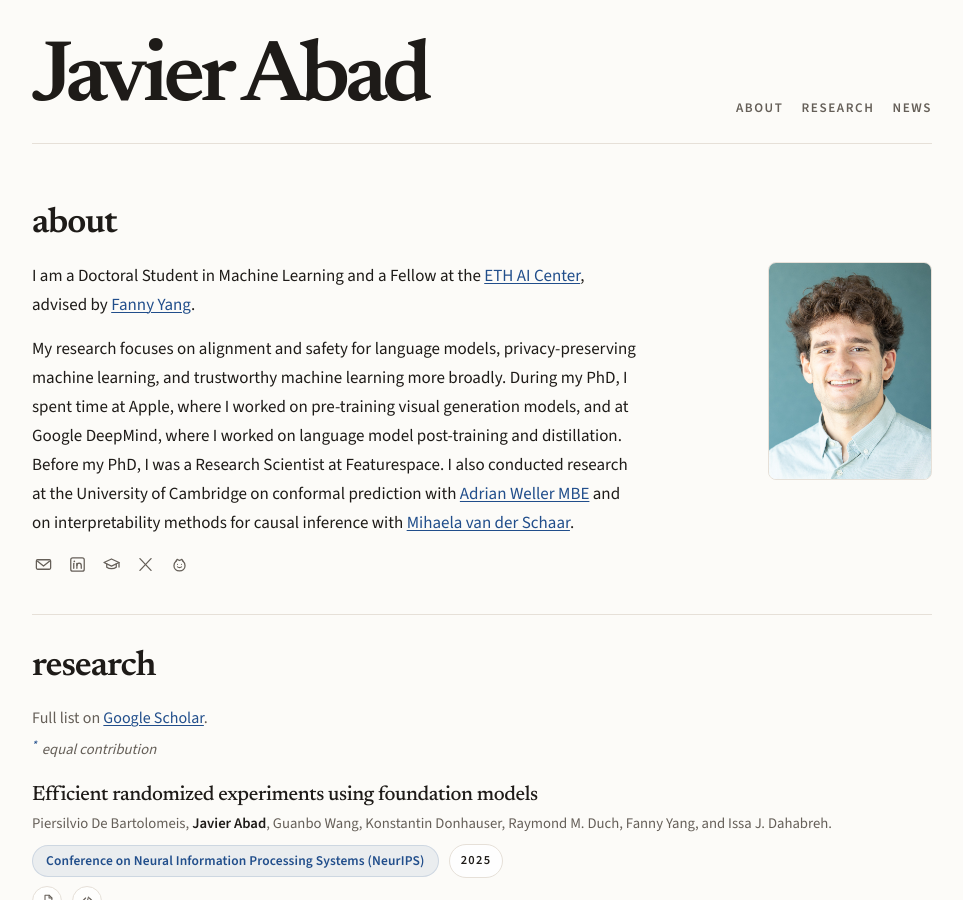
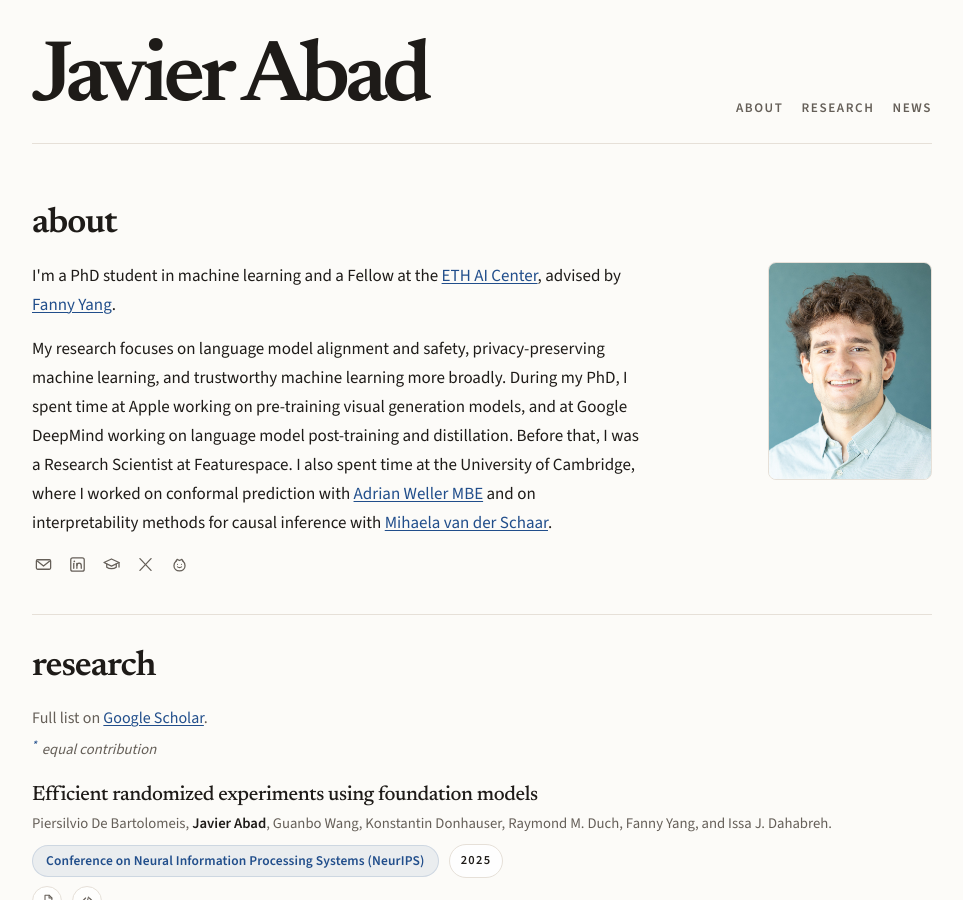
Before and after one commit to jaabmar/jaabmar.github.io, a Jekyll site: the page built from index.html, in a window 1280 px wide and 900 px high. Shown: the whole window, without its empty margins (158-1121 px from the left). Built offline with Jekyll 4.4.1, drawn with Linux system fonts in a browser that asks for light colours.

Commit message:
Update About

```diff
--- a/index.html
+++ b/index.html
@@ -24,17 +24,17 @@ image: /artifacts/social-preview.png
       <div class="about-grid">
         <div>
           <p>
-            I am a Doctoral Student in Machine Learning and a Fellow at the
+            I'm a PhD student in machine learning and a Fellow at the
             <a href="https://ai.ethz.ch/" target="_blank" rel="noreferrer">ETH AI Center</a>, advised by
             <a href="https://sml.inf.ethz.ch/group/fannyy/" target="_blank" rel="noreferrer">Fanny Yang</a>.
           </p>
           <p>
-            My research focuses on alignment and safety for language models, privacy-preserving machine learning,
+            My research focuses on language model alignment and safety, privacy-preserving machine learning,
             and trustworthy machine learning more broadly.
-            During my PhD, I spent time at Apple, where I worked on pre-training visual generation models, and at
-            Google DeepMind, where I worked on language model post-training and distillation. Before my PhD, I was a
+            During my PhD, I spent time at Apple working on pre-training visual generation models, and at
+            Google DeepMind working on language model post-training and distillation. Before that, I was a
             Research Scientist at Featurespace.
-            I also conducted research at the University of Cambridge on conformal prediction with
+            I also spent time at the University of Cambridge, where I worked on conformal prediction with
             <a href="https://mlg.eng.cam.ac.uk/adrian/" target="_blank" rel="noreferrer">Adrian Weller MBE</a>
             and on interpretability methods for causal inference with
             <a href="https://www.vanderschaar-lab.com/prof-mihaela-van-der-schaar/" target="_blank" rel="noreferrer">Mihaela van der Schaar</a>.
```
